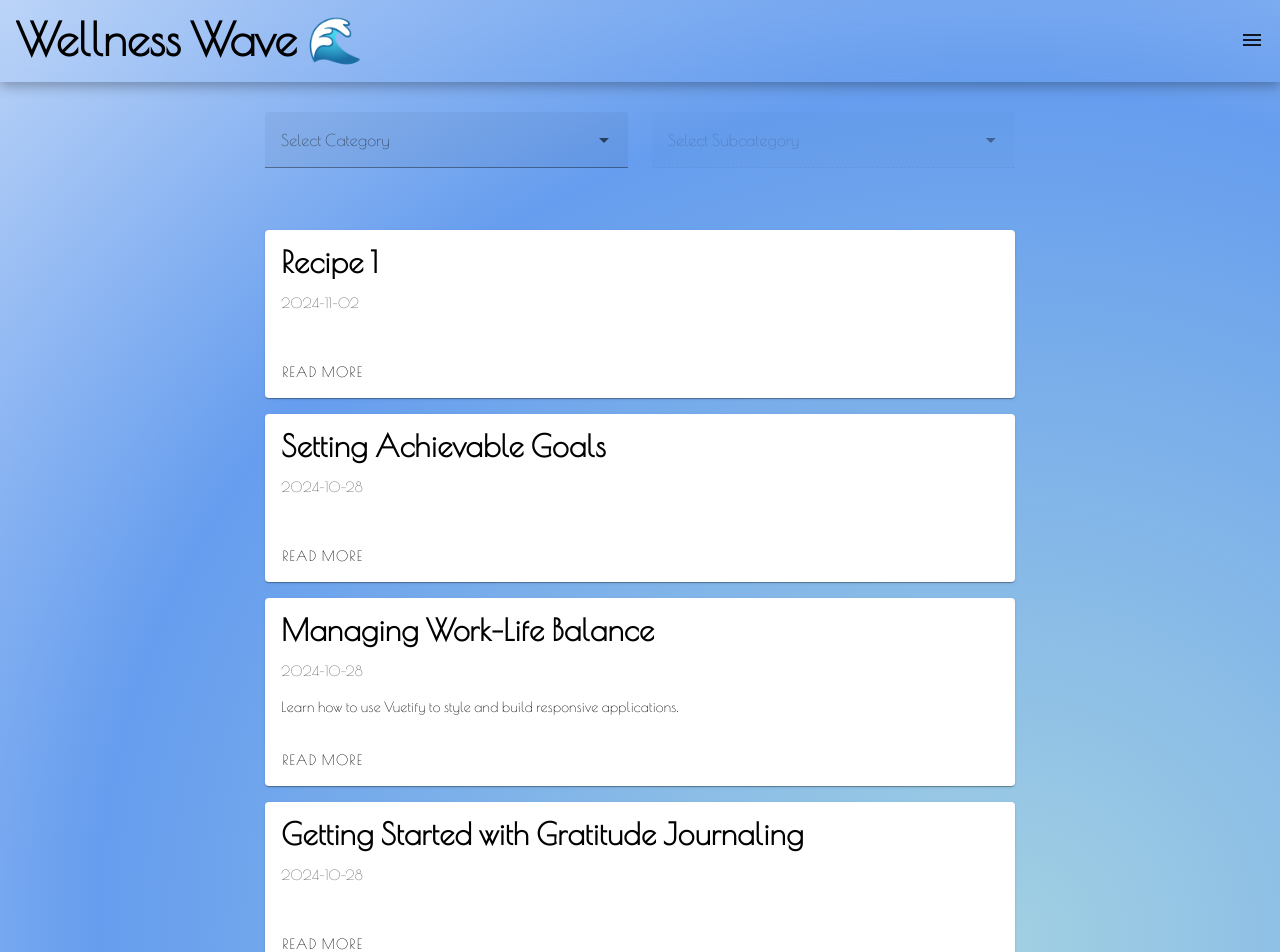
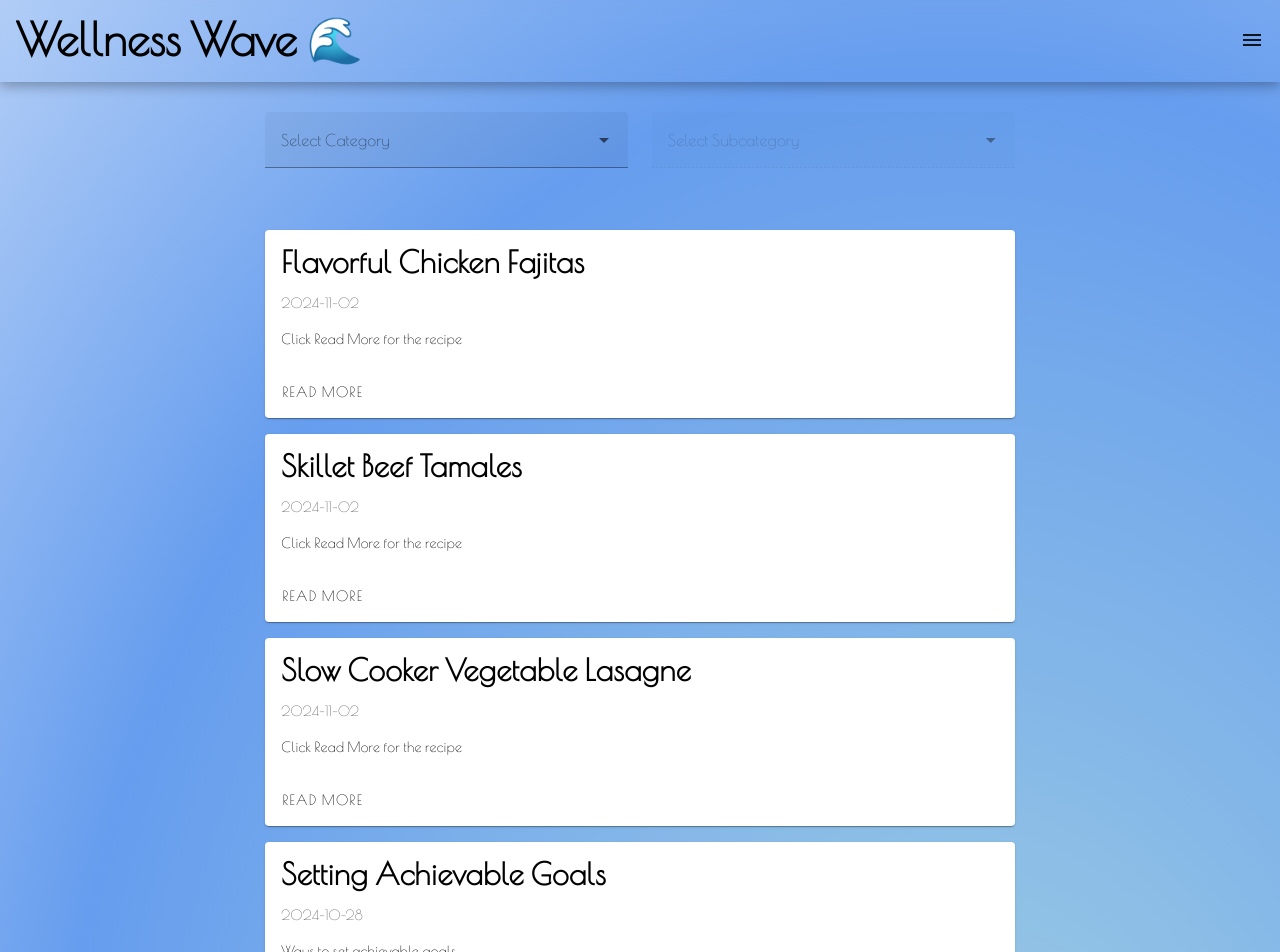
Before and after one commit to HadiM2/WellnessWaveHackathon24GU, a Nuxt app in the folder Hackathon2024/: page /articleHub in a window 1280 px wide. Shown: the top 952 px of the page. Built offline with nearby package versions, Linux system fonts and the light colour scheme.

Commit message:
Finished Articles

```diff
--- a/Hackathon2024/pages/articleHub.vue
+++ b/Hackathon2024/pages/articleHub.vue
@@ -56,42 +56,58 @@
 
   const articles = ref([
     {
-      title: 'Recipe 1',
+      title: 'Flavorful Chicken Fajitas',
       date: '2024-11-02',
-      summary: '',
-      content: '',
+      summary: 'Click Read More for the recipe',
+      content: '* Ingerdients: Chicken: Boneless, Peppers, Onions, Spices, Flour Tortillas' + ' * Directions: Marinate the meat, Saute the vegetables, Cook the chicken, Serve in tortillas with toppings',
       category: 'Recipes',
-      subcategory: 'What We Love'
+      subcategory: 'Chicken'
+    },
+    {
+      title: 'Skillet Beef Tamales',
+      date: '2024-11-02',
+      summary: 'Click Read More for the recipe',
+      content: '* Ingredients: Lean ground beef, corn tortillas, salsa, corn' + ' * Directions: Cook the meat, Saute the vegetables, Drain and stir in corn and salsa, Add in tortillas strips and cheese and let it melt',
+      category: 'Recipes',
+      subcategory: 'Beef'
+    },
+    {
+      title: 'Slow Cooker Vegetable Lasagne',
+      date: '2024-11-02',
+      summary: 'Click Read More for the recipe',
+      content: '* Sauté 2 sliced onions and 2 chopped garlic cloves in 1 tbsp rapeseed oil, add 2 diced courgettes and 1 each of sliced red and yellow peppers, stir in 400g chopped tomatoes, 2 tbsp tomato purée, 2 tsp vegetable bouillon, and 15g chopped basil; layer in slow cooker with sliced aubergine and 6 wholewheat lasagne sheets, top with 125g chopped vegetarian buffalo mozzarella, cover, and cook on low for 2.5-3 hours; garnish with basil before serving.',
+      category: 'Recipes',
+      subcategory: 'Vegitarian'
     },
     {
       title: 'Setting Achievable Goals',
       date: '2024-10-28',
-      summary: '',
-      content: '',
+      summary: 'Ways to set achievable goals',
+      content: 'https://hbr.org/2022/08/5-ways-to-set-more-achievable-goals',
       category: 'Healthy Life Choices',
       subcategory: 'Goal Setting'
     },
     {
       title: 'Managing Work-Life Balance',
       date: '2024-10-28',
-      summary: 'Learn how to use Vuetify to style and build responsive applications.',
-      content: 'This article covers Vuetify basics, from setup to creating beautiful UIs...',
+      summary: '17 tips to improve your work life balance',
+      content: 'https://www.smartsheet.com/content/how-to-improve-work-life-balance',
       category: 'Healthy Life Choices',
       subcategory: 'Work-Life Balance'
     },
     {
       title: 'Getting Started with Gratitude Journaling',
       date: '2024-10-28',
-      summary: '',
-      content: '',
+      summary: 'Tips to help you start journaling',
+      content: 'https://positivepsychology.com/journaling-for-mindfulness/',
       category: 'Healthy Life Choices',
       subcategory: 'Gratitude Journaling'
     },
     {
       title: 'Managing Your Stress',
       date: '2024-10-28',
-      summary: '',
-      content: '',
+      summary: 'A couple of tips to help you mange your stress',
+      content: 'https://www.apa.org/topics/stress/tips',
       category: 'Stress Management',
       subcategory: 'Meditation'
     },
```
